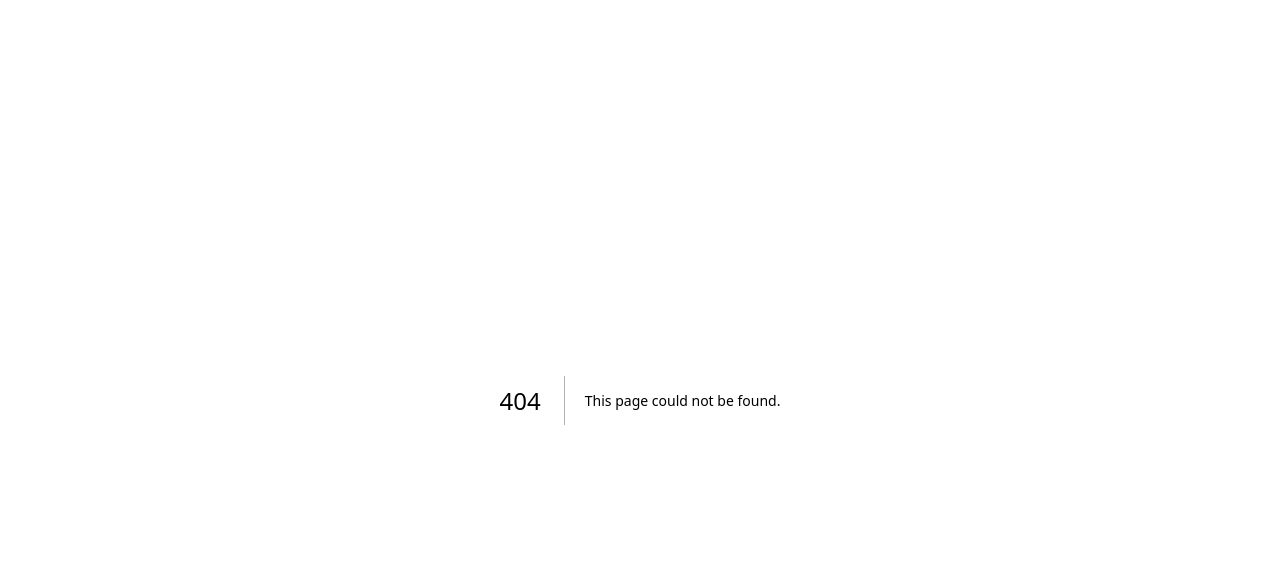
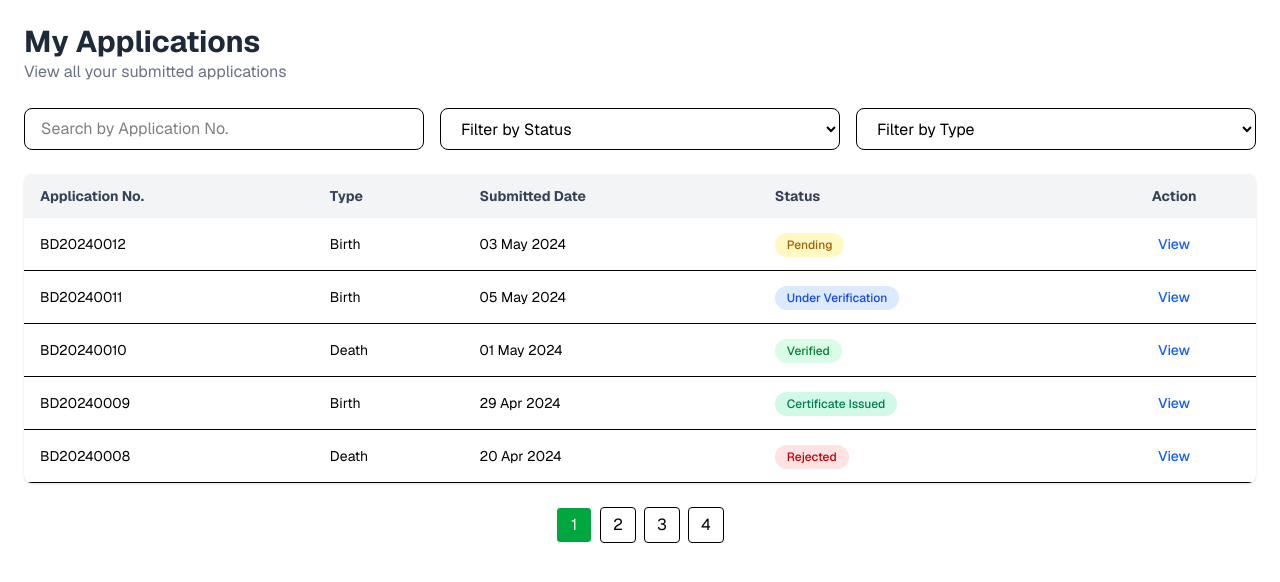
Before and after one commit to Pardhasaradhi031/hackyatra-project, a Next.js app: page /citizen/my-application in a window 1280 px wide. Before the commit this address had no page. Shown: the top 582 px of the page. Built offline with nearby package versions, Linux system fonts and the light colour scheme.

Commit message:
create frontend dashboard  my-application page

```diff
--- /dev/null
+++ b/app/citizen/my-application/page.tsx
@@ -0,0 +1,135 @@
+export default function MyApplications() {
+  const applications = [
+    {
+      id: "BD20240012",
+      type: "Birth",
+      date: "03 May 2024",
+      status: "Pending",
+      color: "bg-yellow-100 text-yellow-700",
+    },
+    {
+      id: "BD20240011",
+      type: "Birth",
+      date: "05 May 2024",
+      status: "Under Verification",
+      color: "bg-blue-100 text-blue-700",
+    },
+    {
+      id: "BD20240010",
+      type: "Death",
+      date: "01 May 2024",
+      status: "Verified",
+      color: "bg-green-100 text-green-700",
+    },
+    {
+      id: "BD20240009",
+      type: "Birth",
+      date: "29 Apr 2024",
+      status: "Certificate Issued",
+      color: "bg-emerald-100 text-emerald-700",
+    },
+    {
+      id: "BD20240008",
+      type: "Death",
+      date: "20 Apr 2024",
+      status: "Rejected",
+      color: "bg-red-100 text-red-700",
+    },
+  ];
+
+  return (
+    <div className="p-6">
+      {/* Title */}
+      <div className="mb-6">
+        <h1 className="text-3xl font-bold text-gray-800">
+          My Applications
+        </h1>
+        <p className="text-gray-500">
+          View all your submitted applications
+        </p>
+      </div>
+
+      {/* Filters */}
+      <div className="grid grid-cols-1 md:grid-cols-3 gap-4 mb-6">
+        <input
+          type="text"
+          placeholder="Search by Application No."
+          className="border rounded-lg px-4 py-2 focus:outline-none focus:ring-2 focus:ring-green-500"
+        />
+
+        <select className="border rounded-lg px-4 py-2">
+          <option>Filter by Status</option>
+          <option>Pending</option>
+          <option>Under Verification</option>
+          <option>Verified</option>
+          <option>Certificate Issued</option>
+          <option>Rejected</option>
+        </select>
+
+        <select className="border rounded-lg px-4 py-2">
+          <option>Filter by Type</option>
+          <option>Birth</option>
+          <option>Death</option>
+        </select>
+      </div>
+
+      {/* Table */}
+      <div className="overflow-x-auto bg-white rounded-lg shadow">
+        <table className="w-full text-sm">
+          <thead className="bg-gray-100 text-gray-700">
+            <tr>
+              <th className="px-4 py-3 text-left">Application No.</th>
+              <th className="px-4 py-3 text-left">Type</th>
+              <th className="px-4 py-3 text-left">Submitted Date</th>
+              <th className="px-4 py-3 text-left">Status</th>
+              <th className="px-4 py-3 text-center">Action</th>
+            </tr>
+          </thead>
+
+          <tbody>
+            {applications.map((app) => (
+              <tr key={app.id} className="border-b hover:bg-gray-50">
+                <td className="px-4 py-4">{app.id}</td>
+                <td className="px-4 py-4">{app.type}</td>
+                <td className="px-4 py-4">{app.date}</td>
+
+                <td className="px-4 py-4">
+                  <span
+                    className={`px-3 py-1 rounded-full text-xs font-medium ${app.color}`}
+                  >
+                    {app.status}
+                  </span>
+                </td>
+
+                <td className="px-4 py-4 text-center">
+                  <button className="text-blue-600 hover:text-blue-800 font-medium">
+                    View
+                  </button>
+                </td>
+              </tr>
+            ))}
+          </tbody>
+        </table>
+      </div>
+
+      {/* Pagination */}
+      <div className="flex justify-center mt-6 space-x-2">
+        <button className="w-9 h-9 rounded border bg-green-600 text-white">
+          1
+        </button>
+
+        <button className="w-9 h-9 rounded border hover:bg-gray-100">
+          2
+        </button>
+
+        <button className="w-9 h-9 rounded border hover:bg-gray-100">
+          3
+        </button>
+
+        <button className="w-9 h-9 rounded border hover:bg-gray-100">
+          4
+        </button>
+      </div>
+    </div>
+  );
+}
```
Also changed, not shown: app/citizen/dashboard/page.tsx (deleted, +0 -7 lines).
